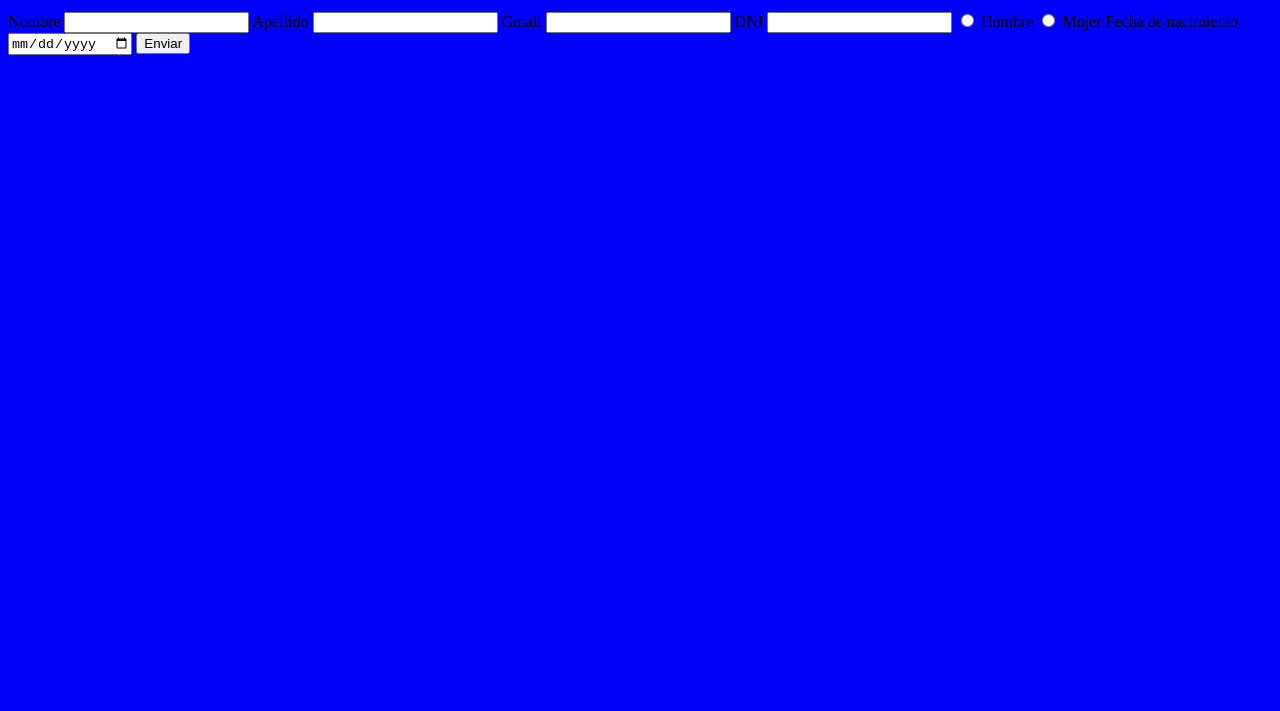
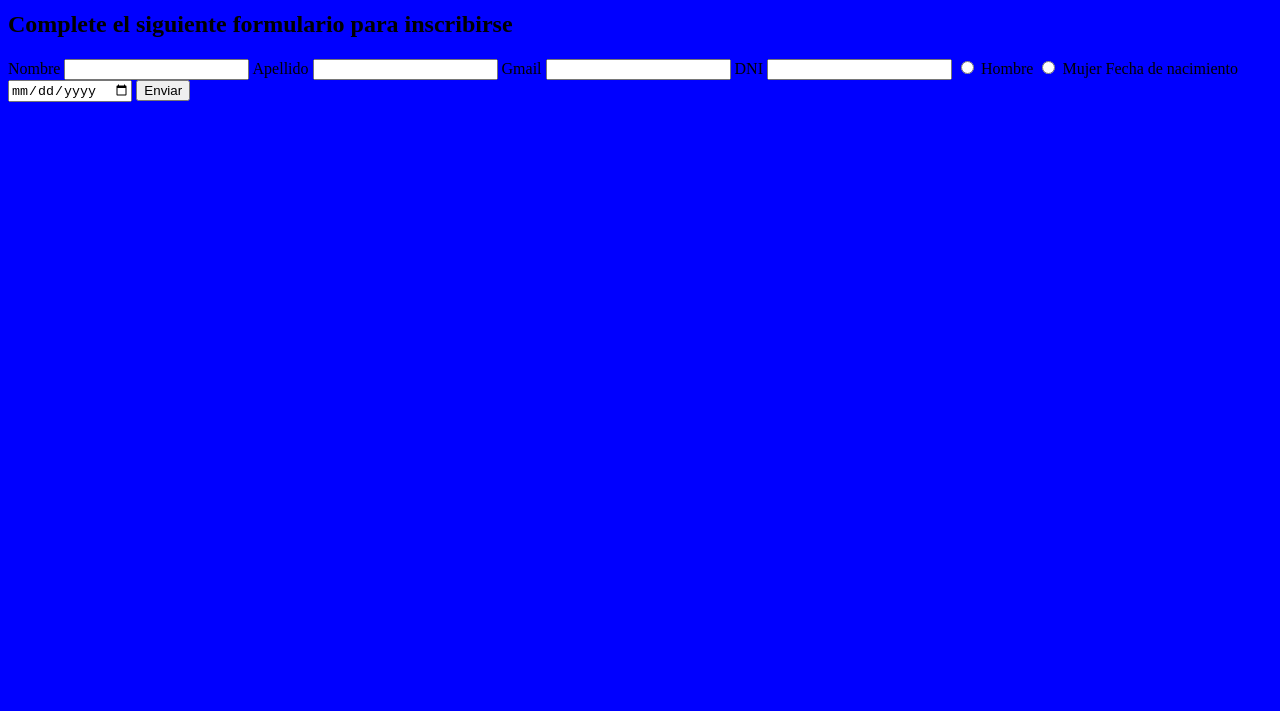
Before and after one commit to EugeniaJorge/ProyectoTIO, a plain HTML site: page index.html in a window 1280 px wide. Shown: the part 89-800 px from the top of the page. Drawn offline with Linux system fonts and the light colour scheme.

Commit message:
Agregue un titulo

```diff
--- a/index.html
+++ b/index.html
@@ -8,6 +8,7 @@
 </head>
 <body>
     <h1>Formulario</h1>
+    <h2>Complete el siguiente formulario para inscribirse</h2>
     <form>
       <label for="nombre">Nombre</label>
       <input type="text" name="nombre">
```
